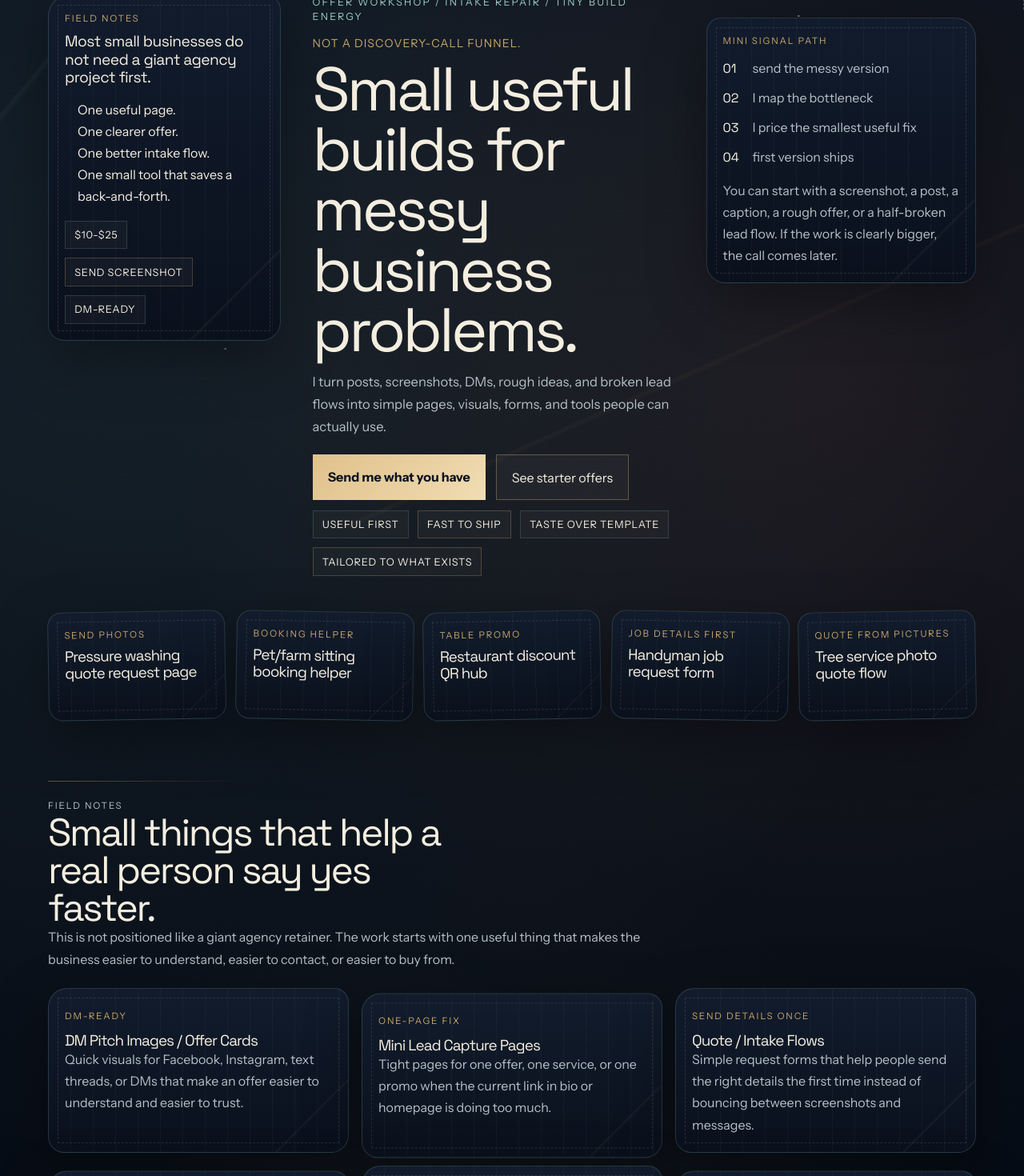
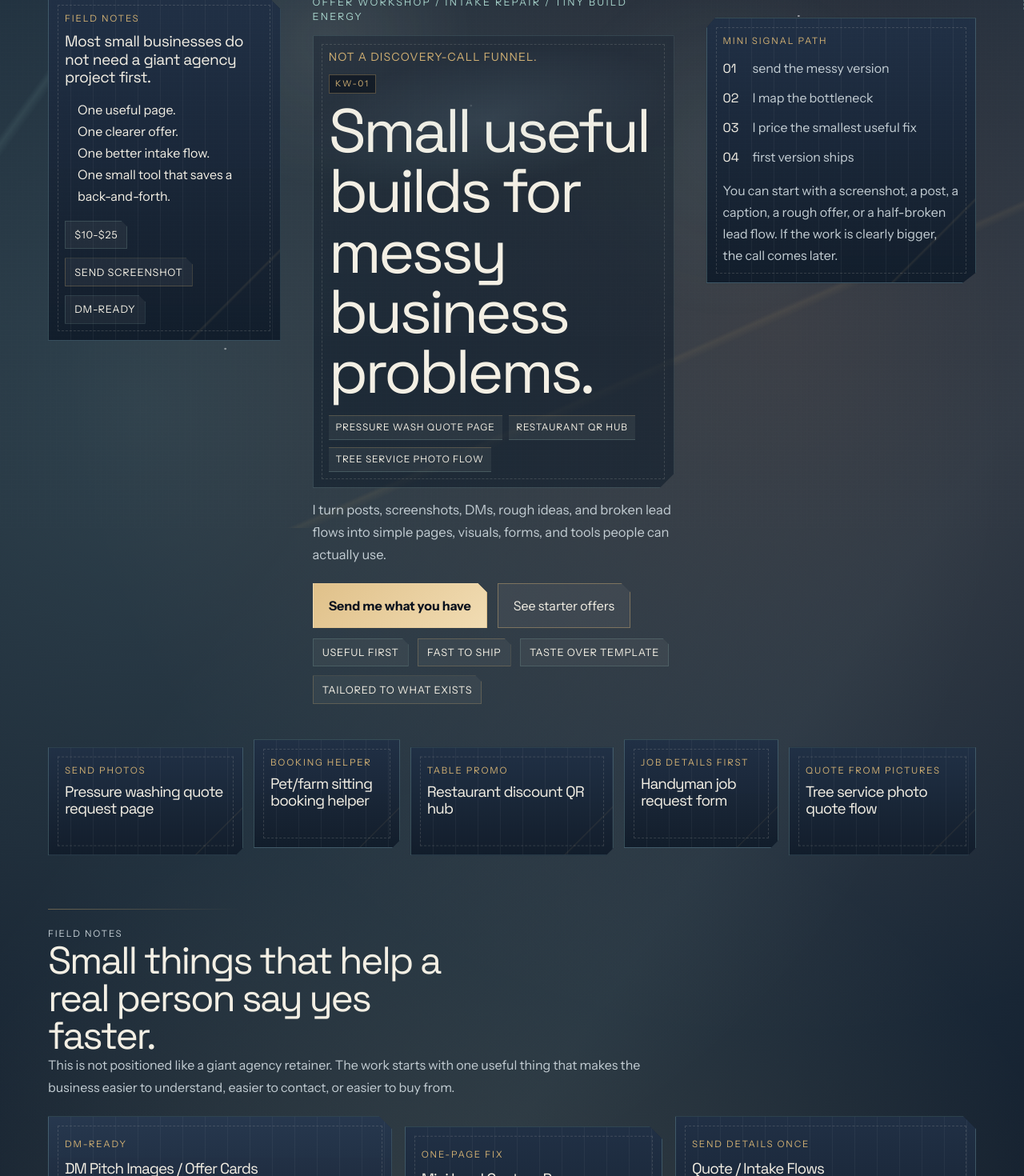
Before and after one commit to ionkilo42-ctrl/killough-works-freelance-site, a Next.js app: page / in a window 1280 px wide. Shown: the part 140-1610 px from the top of the page at 80% size. Built offline with nearby package versions, Linux system fonts and the light colour scheme; no server answers.

Commit message:
Sharpen homepage visual language

```diff
--- a/src/app/globals.css
+++ b/src/app/globals.css
@@ -1,20 +1,20 @@
 @import "tailwindcss";
 
 :root {
-  --bg: #07101a;
-  --bg-deep: #04070d;
-  --panel: #0d1726;
-  --panel-soft: #121e31;
-  --paper: rgba(244, 238, 224, 0.05);
-  --line: rgba(146, 196, 197, 0.2);
-  --line-strong: rgba(198, 165, 106, 0.4);
-  --dash: rgba(244, 238, 224, 0.14);
-  --text: #f4eee0;
-  --muted: #b4c0c6;
-  --gold: #c6a56a;
-  --teal: #9ccdc4;
-  --ember: #d77750;
-  --shadow: 0 24px 70px rgba(0, 0, 0, 0.34);
+  --bg: #122030;
+  --bg-deep: #0a111a;
+  --panel: #182536;
+  --panel-soft: #223248;
+  --paper: rgba(247, 243, 232, 0.08);
+  --line: rgba(147, 197, 199, 0.28);
+  --line-strong: rgba(198, 167, 112, 0.46);
+  --dash: rgba(247, 243, 232, 0.18);
+  --text: #f3efe4;
+  --muted: #c3cdd3;
+  --gold: #d0af72;
+  --teal: #a6d2ca;
+  --ember: #de8760;
+  --shadow: 0 24px 80px rgba(2, 7, 16, 0.3);
 }
 
 * {
@@ -31,10 +31,11 @@ body {
   color: var(--text);
   font-family: var(--font-sans), sans-serif;
   background:
-    radial-gradient(circle at 12% 10%, rgba(156, 205, 196, 0.09), transparent 22%),
-    radial-gradient(circle at 82% 12%, rgba(215, 119, 80, 0.1), transparent 18%),
-    radial-gradient(circle at 48% 36%, rgba(198, 165, 106, 0.08), transparent 20%),
-    linear-gradient(180deg, #09111d 0%, #060b13 45%, #03060a 100%);
+    radial-gradient(circle at 14% 12%, rgba(166, 210, 202, 0.18), transparent 22%),
+    radial-gradient(circle at 76% 10%, rgba(222, 135, 96, 0.14), transparent 18%),
+    radial-gradient(circle at 48% 35%, rgba(208, 175, 114, 0.14), transparent 22%),
+    linear-gradient(125deg, transparent 18%, rgba(136, 193, 209, 0.11) 34%, transparent 51%),
+    linear-gradient(180deg, #162434 0%, #111b29 42%, #0a111a 100%);
 }
 
 body::before,
@@ -46,19 +47,21 @@ body::after {
 }
 
 body::before {
-  opacity: 0.55;
+  opacity: 0.72;
   background-image:
     radial-gradient(circle at 10% 18%, rgba(255, 255, 255, 0.8) 0 1px, transparent 1.6px),
     radial-gradient(circle at 22% 72%, rgba(255, 255, 255, 0.6) 0 1px, transparent 1.6px),
     radial-gradient(circle at 46% 34%, rgba(255, 255, 255, 0.5) 0 1px, transparent 1.7px),
     radial-gradient(circle at 78% 20%, rgba(255, 255, 255, 0.7) 0 1px, transparent 1.5px),
     radial-gradient(circle at 88% 48%, rgba(255, 255, 255, 0.52) 0 1px, transparent 1.6px),
-    linear-gradient(130deg, transparent 12%, rgba(156, 205, 196, 0.1) 12.3%, transparent 12.8%),
-    linear-gradient(156deg, transparent 72%, rgba(198, 165, 106, 0.09) 72.3%, transparent 72.8%);
+    radial-gradient(circle at 32% 24%, rgba(255, 247, 222, 0.12), transparent 18%),
+    radial-gradient(circle at 71% 40%, rgba(158, 221, 214, 0.1), transparent 22%),
+    linear-gradient(126deg, transparent 12%, rgba(156, 205, 196, 0.14) 12.5%, transparent 13.2%),
+    linear-gradient(156deg, transparent 70%, rgba(198, 165, 106, 0.12) 70.4%, transparent 71.2%);
 }
 
 body::after {
-  opacity: 0.13;
+  opacity: 0.18;
   background-image:
     repeating-linear-gradient(
       0deg,
@@ -89,7 +92,7 @@ a {
 }
 
 .hero-workshop,
-.artifact-card,
+  .artifact-card,
 .build-card,
 .pricing-card,
 .process-card,
@@ -217,7 +220,7 @@ a {
   overflow: hidden;
   border: 1px solid var(--line);
   background:
-    linear-gradient(180deg, rgba(18, 28, 44, 0.98), rgba(10, 17, 28, 0.98)),
+    linear-gradient(180deg, rgba(33, 49, 70, 0.96), rgba(18, 29, 43, 0.98)),
     var(--panel);
   box-shadow: var(--shadow);
 }
@@ -240,10 +243,10 @@ a {
       90deg,
       transparent 0,
       transparent 27px,
-      rgba(255, 255, 255, 0.03) 27px,
-      rgba(255, 255, 255, 0.03) 28px
+      rgba(255, 255, 255, 0.045) 27px,
+      rgba(255, 255, 255, 0.045) 28px
     ),
-    linear-gradient(135deg, transparent 0 84%, rgba(198, 165, 106, 0.07) 84.4%, transparent 85%);
+    linear-gradient(135deg, transparent 0 84%, rgba(198, 165, 106, 0.1) 84.4%, transparent 85%);
   pointer-events: none;
 }
 
@@ -259,7 +262,7 @@ a {
   content: "";
   position: absolute;
   inset: 0.7rem;
-  border: 1px dashed rgba(244, 238, 224, 0.12);
+  border: 1px dashed rgba(244, 238, 224, 0.15);
   pointer-events: none;
 }
 
@@ -278,7 +281,7 @@ a {
 
 .signal-card {
   transform: translateY(1.25rem);
-  border-radius: 26px 18px 24px 20px;
+  clip-path: polygon(0 0, calc(100% - 18px) 0, 100% 18px, 100% 100%, 0 100%);
 }
 
 .signal-card-title {
@@ -314,7 +317,8 @@ a {
   font-size: 0.8rem;
   letter-spacing: 0.06em;
   text-transform: uppercase;
-  background: rgba(244, 238, 224, 0.03);
+  background: rgba(247, 243, 232, 0.05);
+  clip-path: polygon(0 0, calc(100% - 8px) 0, 100% 8px, 100% 100%, 0 100%);
 }
 
 .tag-row span:nth-child(2n),
@@ -328,6 +332,39 @@ a {
   align-content: start;
 }
 
+.hero-poster {
+  position: relative;
+  display: grid;
+  gap: 0.7rem;
+  padding: 1rem 1rem 1.2rem 1.2rem;
+  background:
+    linear-gradient(180deg, rgba(247, 243, 232, 0.04), transparent 70%),
+    rgba(20, 32, 46, 0.64);
+  border: 1px solid rgba(166, 210, 202, 0.18);
+  clip-path: polygon(0 0, 100% 0, 100% calc(100% - 18px), calc(100% - 18px) 100%, 0 100%);
+}
+
+.hero-poster::before,
+.hero-poster::after {
+  content: "";
+  position: absolute;
+  pointer-events: none;
+}
+
+.hero-poster::before {
+  inset: 0.65rem;
+  border: 1px dashed rgba(247, 243, 232, 0.14);
+}
+
+.hero-poster::after {
+  left: -2rem;
+  right: -1rem;
+  top: 1rem;
+  height: 11rem;
+  background: radial-gradient(ellipse at center, rgba(173, 214, 227, 0.12), transparent 68%);
+  transform: rotate(-9deg);
+}
+
 .micro-note {
   margin: 0;
   color: var(--teal);
@@ -339,6 +376,20 @@ a {
 .headline-stack {
   display: grid;
   gap: 0.55rem;
+}
+
+.poster-mark {
+  position: relative;
+  z-index: 1;
+  display: inline-flex;
+  width: fit-content;
+  padding: 0.2rem 0.45rem;
+  border: 1px solid rgba(208, 175, 114, 0.35);
+  color: var(--gold);
+  font-size: 0.66rem;
+  letter-spacing: 0.18em;
+  text-transform: uppercase;
+  background: rgba(12, 19, 29, 0.7);
 }
 
 .headline-note {
@@ -379,6 +430,26 @@ h3 {
   font-size: 1.03rem;
 }
 
+.hero-orbit {
+  position: relative;
+  z-index: 1;
+  display: flex;
+  flex-wrap: wrap;
+  gap: 0.55rem;
+  margin-top: 0.35rem;
+}
+
+.hero-orbit span {
+  padding: 0.35rem 0.55rem;
+  color: var(--text);
+  font-size: 0.74rem;
+  letter-spacing: 0.08em;
+  text-transform: uppercase;
+  background: rgba(245, 240, 226, 0.06);
+  border-top: 1px solid rgba(208, 175, 114, 0.25);
+  border-bottom: 1px solid rgba(166, 210, 202, 0.22);
+}
+
 .hero-actions {
   display: flex;
   flex-wrap: wrap;
@@ -388,12 +459,13 @@ h3 {
 
 .button,
 button {
-  border: 0;
+  border: 1px solid transparent;
   border-radius: 0;
   padding: 0.95rem 1.2rem;
   font: inherit;
   cursor: pointer;
   transition: transform 160ms ease, background 160ms ease, border-color 160ms ease;
+  clip-path: polygon(0 0, calc(100% - 12px) 0, 100% 12px, 100% 100%, 0 100%);
 }
 
 .button:hover,
@@ -414,12 +486,12 @@ button {
 .button.tertiary {
   color: var(--text);
   border: 1px solid var(--line-strong);
-  background: rgba(244, 238, 224, 0.04);
+  background: rgba(244, 238, 224, 0.06);
 }
 
 .process-board {
   transform: translateY(3rem);
-  border-radius: 18px 26px 20px 24px;
+  clip-path: polygon(12px 0, 100% 0, 100% calc(100% - 14px), calc(100% - 18px) 100%, 0 100%, 0 14px);
 }
 
 .mini-steps {
@@ -450,24 +522,29 @@ button {
 
 .example-rail {
   display: grid;
-  grid-template-columns: repeat(5, minmax(0, 1fr));
+  grid-template-columns: 1.2fr 0.9fr 1.25fr 0.95fr 1.15fr;
   gap: 0.8rem;
   margin-top: 1.5rem;
 }
 
 .example-tile {
   min-height: 8.5rem;
-  border-radius: 18px;
-  transform: rotate(-1deg);
-}
-
-.example-tile:nth-child(2),
-.example-tile:nth-child(4) {
-  transform: rotate(1deg);
+  clip-path: polygon(0 0, 100% 0, 100% calc(100% - 10px), calc(100% - 10px) 100%, 0 100%);
 }
 
 .example-tile h3 {
   margin-top: 0.5rem;
+}
+
+.example-tile-1,
+.example-tile-3,
+.example-tile-5 {
+  transform: translateY(0.6rem);
+}
+
+.example-tile-2,
+.example-tile-4 {
+  min-height: 7.4rem;
 }
 
 .section {
@@ -513,11 +590,11 @@ button {
 }
 
 .build-grid {
-  grid-template-columns: repeat(3, minmax(0, 1fr));
+  grid-template-columns: 1.2fr 0.9fr 1.05fr;
 }
 
 .pricing-grid {
-  grid-template-columns: repeat(4, minmax(0, 1fr));
+  grid-template-columns: 1.15fr 1fr 1fr 1.2fr;
 }
 
 .examples-grid {
@@ -528,27 +605,52 @@ button {
   grid-template-columns: repeat(5, minmax(0, 1fr));
 }
 
-.build-card:nth-child(2n),
-.pricing-card:nth-child(2n),
-.example-card:nth-child(2n) {
-  transform: translateY(0.4rem);
-}
-
 .build-card {
-  border-radius: 24px 18px 22px 20px;
+  min-height: 12rem;
+  clip-path: polygon(0 0, calc(100% - 16px) 0, 100% 16px, 100% 100%, 0 100%);
 }
 
 .pricing-card {
-  border-radius: 20px 24px 18px 22px;
+  min-height: 100%;
+  clip-path: polygon(10px 0, 100% 0, 100% 100%, 0 100%, 0 10px);
 }
 
 .process-card {
   min-height: 12rem;
-  border-radius: 20px;
+  clip-path: polygon(0 0, 100% 0, 100% calc(100% - 12px), calc(100% - 12px) 100%, 0 100%);
 }
 
 .example-card {
-  border-radius: 18px 24px 20px 18px;
+  clip-path: polygon(0 0, 100% 0, 100% calc(100% - 12px), calc(100% - 16px) 100%, 0 100%);
+}
+
+.build-card-2,
+.build-card-5 {
+  transform: translateY(0.8rem);
+}
+
+.build-card-1,
+.build-card-4 {
+  background:
+    linear-gradient(180deg, rgba(39, 56, 79, 0.94), rgba(18, 29, 43, 0.98)),
+    var(--panel-soft);
+}
+
+.pricing-card-1,
+.pricing-card-4 {
+  background:
+    linear-gradient(180deg, rgba(36, 54, 77, 0.96), rgba(18, 29, 43, 0.98)),
+    var(--panel-soft);
+}
+
+.pricing-card-2,
+.pricing-card-3 {
+  transform: translateY(1rem);
+}
+
+.example-card-2,
+.example-card-5 {
+  transform: translateY(0.7rem);
 }
 
 .card-index,
@@ -579,9 +681,10 @@ button {
 }
 
 .signal-board p {
-  border-left: 2px solid rgba(198, 165, 106, 0.38);
-  background: rgba(13, 23, 38, 0.8);
+  border-left: 2px solid rgba(198, 165, 106, 0.5);
+  background: rgba(26, 40, 58, 0.78);
   color: var(--muted);
+  clip-path: polygon(0 0, 100% 0, 100% 100%, 12px 100%, 0 calc(100% - 12px));
 }
 
 .two-column-section {
@@ -595,8 +698,9 @@ button {
 
 .fit-pill {
   border: 1px dashed rgba(244, 238, 224, 0.18);
-  border-radius: 999px;
-  background: rgba(244, 238, 224, 0.03);
+  border-radius: 0;
+  background: rgba(244, 238, 224, 0.05);
+  clip-path: polygon(0 0, calc(100% - 10px) 0, 100% 10px, 100% 100%, 0 100%);
 }
 
 .contact-grid {
@@ -607,7 +711,7 @@ button {
 .contact-copy,
 .lead-form,
 .quiet-cta {
-  border-radius: 22px;
+  clip-path: polygon(0 0, calc(100% - 14px) 0, 100% 14px, 100% 100%, 0 100%);
 }
 
 .contact-copy ol {
@@ -652,10 +756,10 @@ select,
 textarea {
   width: 100%;
   border: 1px solid rgba(244, 238, 224, 0.12);
-  border-radius: 14px;
+  border-radius: 0;
   padding: 0.95rem 1rem;
   color: var(--text);
-  background: rgba(244, 238, 224, 0.04);
+  background: rgba(247, 243, 232, 0.06);
   font: inherit;
 }
 
@@ -755,12 +859,15 @@ textarea {
 
   .signal-card,
   .process-board,
-  .build-card:nth-child(2n),
-  .pricing-card:nth-child(2n),
-  .example-card:nth-child(2n),
-  .example-tile,
-  .example-tile:nth-child(2),
-  .example-tile:nth-child(4) {
+  .build-card-2,
+  .build-card-5,
+  .pricing-card-2,
+  .pricing-card-3,
+  .example-card-2,
+  .example-card-5,
+  .example-tile-1,
+  .example-tile-3,
+  .example-tile-5 {
     transform: none;
   }
 
--- a/src/app/page.tsx
+++ b/src/app/page.tsx
@@ -54,9 +54,17 @@ export default function Home() {
 
           <article className="hero-essay">
             <p className="micro-note">Offer workshop / intake repair / tiny build energy</p>
-            <div className="headline-stack">
+            <div className="hero-poster">
               <p className="headline-note">Not a discovery-call funnel.</p>
-              <h1>Small useful builds for messy business problems.</h1>
+              <div className="headline-stack">
+                <span className="poster-mark">KW-01</span>
+                <h1>Small useful builds for messy business problems.</h1>
+              </div>
+              <div className="hero-orbit">
+                <span>pressure wash quote page</span>
+                <span>restaurant QR hub</span>
+                <span>tree service photo flow</span>
+              </div>
             </div>
             <p className="lede">
               I turn posts, screenshots, DMs, rough ideas, and broken lead flows into simple
@@ -102,8 +110,8 @@ export default function Home() {
         </div>
 
         <div className="example-rail" id="examples">
-          {examples.slice(0, 5).map((item) => (
-            <article className="example-tile" key={item.title}>
+          {examples.slice(0, 5).map((item, index) => (
+            <article className={`example-tile example-tile-${index + 1}`} key={item.title}>
               <p className="panel-label">{item.tag}</p>
               <h3>{item.title}</h3>
             </article>
@@ -122,8 +130,8 @@ export default function Home() {
           </p>
         </div>
         <div className="build-grid">
-          {buildCards.map((item) => (
-            <article className="build-card" key={item.title}>
+          {buildCards.map((item, index) => (
+            <article className={`build-card build-card-${index + 1}`} key={item.title}>
               <span className="card-index">{item.tag}</span>
               <h3>{item.title}</h3>
               <p>{item.summary}</p>
@@ -143,8 +151,8 @@ export default function Home() {
           </p>
         </div>
         <div className="pricing-grid">
-          {starterPricing.map((item) => (
-            <article className="pricing-card" key={item.title}>
+          {starterPricing.map((item, index) => (
+            <article className={`pricing-card pricing-card-${index + 1}`} key={item.title}>
               <p className="pricing-note">{item.note}</p>
               <p className="price">{item.range}</p>
               <h3>{item.title}</h3>
@@ -166,7 +174,7 @@ export default function Home() {
         </div>
         <div className="process-grid">
           {processSteps.map((step, index) => (
-            <article className="process-card" key={step}>
+            <article className={`process-card process-card-${index + 1}`} key={step}>
               <span className="step-number">Step {index + 1}</span>
               <p>{step}</p>
             </article>
@@ -195,8 +203,8 @@ export default function Home() {
             <h2>Useful first builds I can shape around what you already have.</h2>
           </div>
           <div className="examples-grid">
-            {examples.map((item) => (
-              <article className="example-card" key={item.title}>
+            {examples.map((item, index) => (
+              <article className={`example-card example-card-${index + 1}`} key={item.title}>
                 <p className="panel-label">{item.tag}</p>
                 <h3>{item.title}</h3>
               </article>
```
